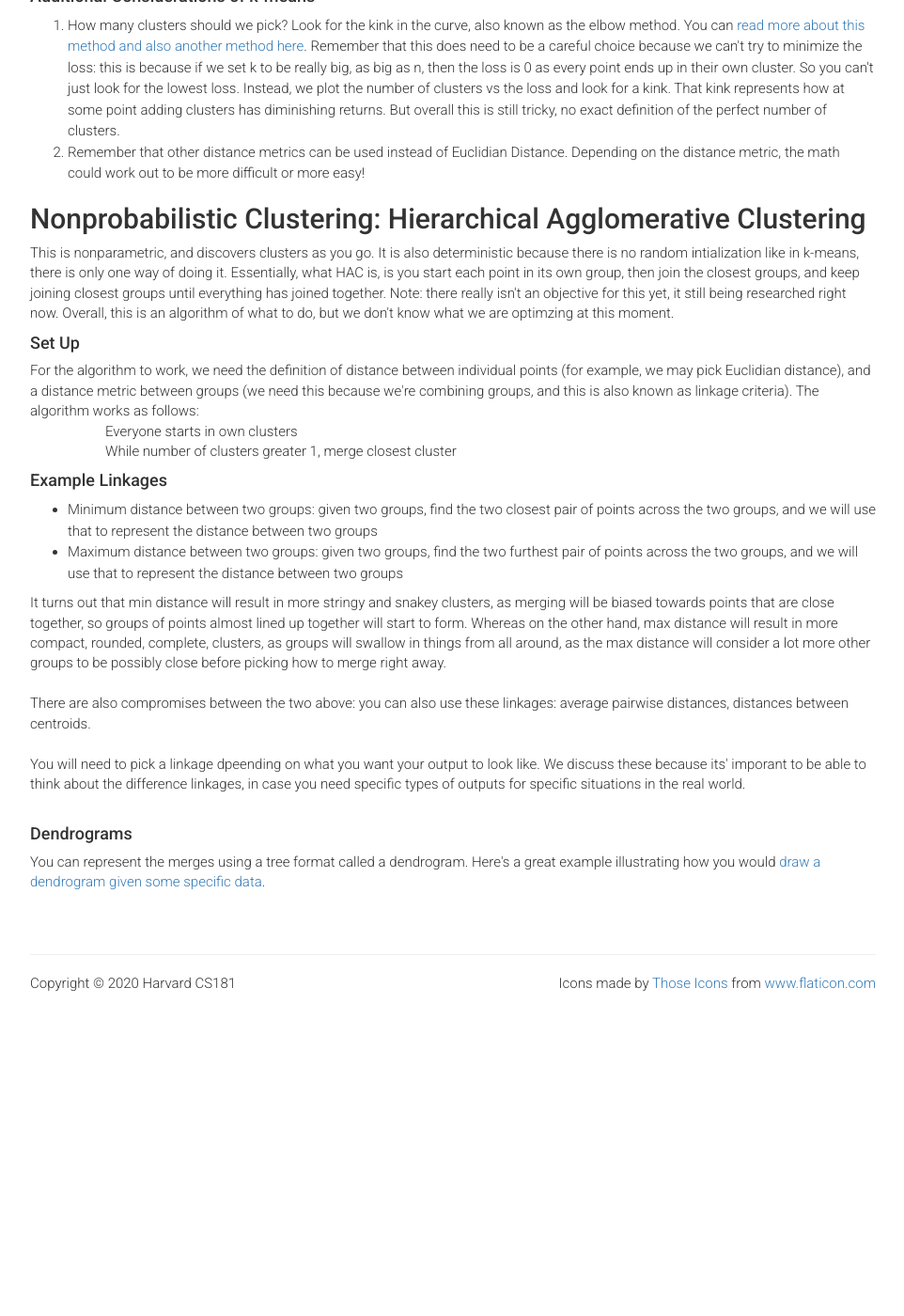
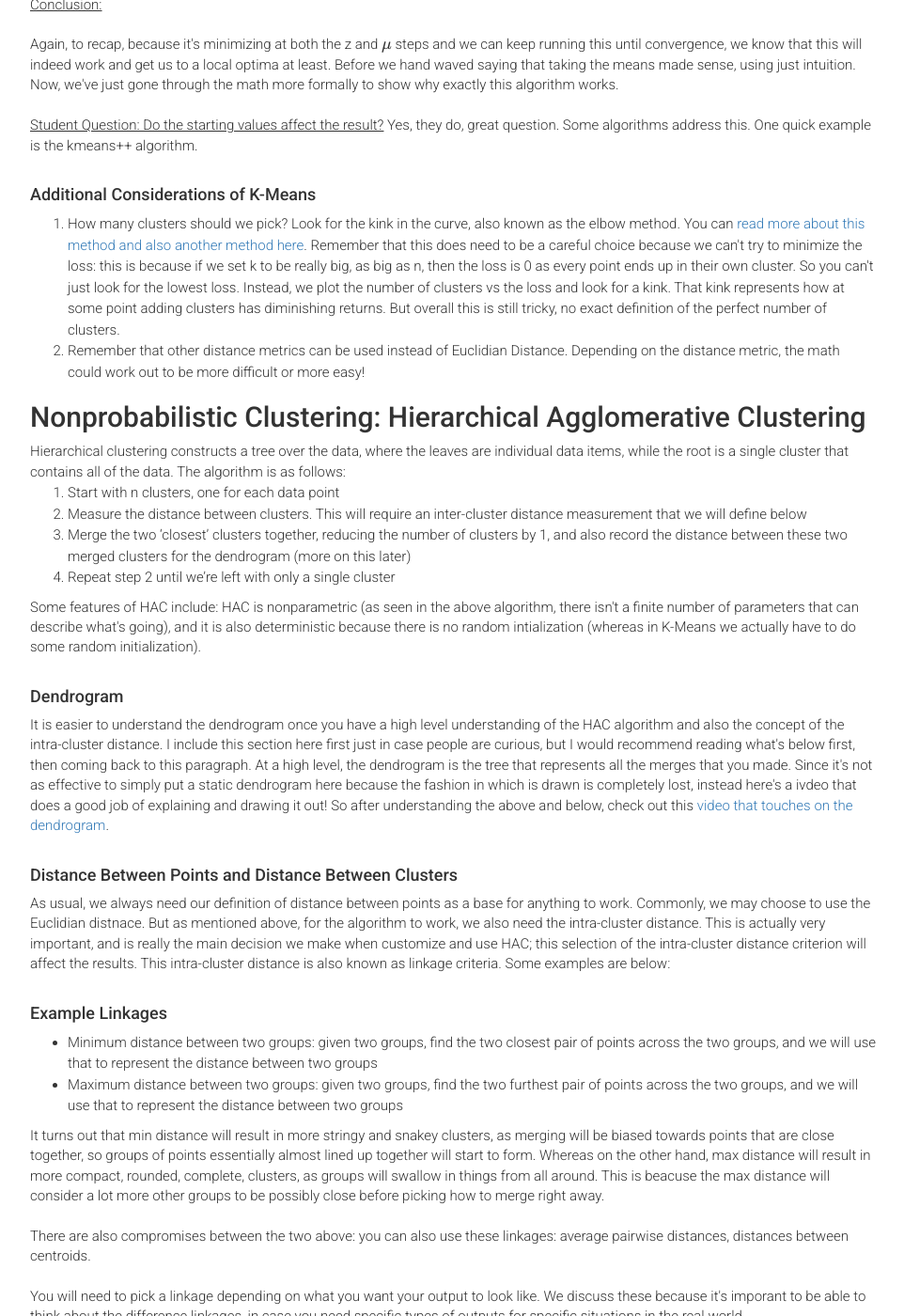
Before and after one commit to harvard-ml-courses/cs181-web-2020, a Jekyll site: the page built from recap13.html, in a window 1280 px wide and 1400 px high, scrolled down 3608 px. Shown: the whole window at 94% size, without its empty margins (158-1120 px from the left). Built offline with Jekyll 4.4.1, drawn with Linux system fonts in a browser that asks for light colours; formulas are drawn with MathJax 3; before the commit the page ends 4740 px from its top, so only the background shows below that; some of the changed text lies outside the part shown.

Commit message:
clean up HAC section of recap13

```diff
--- a/recap13.html
+++ b/recap13.html
@@ -18,15 +18,15 @@ weight: 0
       <ul>
         <li><a href="#recap13_1">Intro: Unsupervised Learning and Specifically Clustering</a></li>
         <li><a href="#recap13_2">General Summarization Task</a></li>
-        <li><a href="#recap13_3">Nonprobabilistic Clustering: k-means</a></li>
+        <li><a href="#recap13_3">Nonprobabilistic Clustering: K-Means</a></li>
         <li><a href="#recap13_4">Nonprobabilistic Clustering: Hierarchical Agglomerative Clustering</a></li>
       </ul>
 
-      <h2 id="recap13_1">Intro: Clustering</h2>
+      <h2 id="recap13_1">Intro: Clustering</h2><br>
 
       <h4>Intro to Unsupervised Learning</h4>
 
-      So far in the class, we've been doing supervised learning, where we were trying to predict y's given x's. Now, we'll look at unsupervised learning, where there are no more y's, and only x's. The task instead then, is to look at the data and "summarize" the data (the x's).
+      So far in the class, we've been doing supervised learning, where we were trying to predict y's given x's. Now, we'll look at unsupervised learning, where there are no more y's, and only x's. The task instead then, is to look at the data and "summarize" the data (the x's).<br><br>
 
       <h4>Intro to Clustering</h4>
 
@@ -56,11 +56,11 @@ weight: 0
         <li>How do we do it? There are a couple different ways, but today we're going to focus on nonprobabilistic clustering.</li>
       </ol>
 
-      <h2 id="recap13_3">Nonprobabilistic Clustering: k-means</h2>
+      <h2 id="recap13_3">Nonprobabilistic Clustering: K-Means</h2><br>
 
       <h4>Scenario and Notation</h4>
 
-      Let us dive into the k-means clustering algorithm. First, to set up our scenario:
+      Let us dive into the K-Means clustering algorithm. First, to set up our scenario:
 
       <ul>
         <li>We have our data $x_1, x_2, ..., x_n$</li>
@@ -71,7 +71,7 @@ weight: 0
         <li>$\mu_k is a "prototype" of the cluster. It's like a prototype that represents the cluster. The idea is it either represents or defines the middle point a gaven cluster (we will formalize this bellow). Note: it should also be a dimension d item, the same as the dimensions of x. It's true that it might not be possible that you might use the medioids instead of the average, for example, to select your "prototypes". For now, we're keeping things again, as general as possible.</li>
       </ul>
 
-
+      <br><br>
 
       <h4>The Objective</h4>
 
@@ -79,7 +79,7 @@ weight: 0
 
       $$\Sigma_n || x - \textrm{decode(encode(x))}||^2$$
 
-      We're going to rewrite this into our specific k-means situation.
+      We're going to rewrite this into our specific K-Means situation.
 
       $$min_{z, u} \Sigma_n \Sigma_k z_{nk} ||x_n - \mu_k||$$
 
@@ -90,15 +90,15 @@ weight: 0
 
       Note: at this point in time, we note that we will square the objective, as it won't affect the minimiation at all but will make the math easier down the road. Details to come later. Now the objective is:
 
-      $$min_{z, u} \Sigma_n \Sigma_k z_{nk} ||x_n - \mu_k||^2$$
+      $$min_{z, u} \Sigma_n \Sigma_k z_{nk} ||x_n - \mu_k||^2$$<br>
 
-      <h4>The Algorithm (k-means, Lloyd's algorithm)</h4>
+      <h4>The Algorithm (K-Means, Lloyd's algorithm)</h4>
 
-      In the above section, we just have the objective. Remember that there is also an algorithm necessary, and that these are two very different things. The k-means objective (what we wrote above) is ultimately is the loss we're trying to minimize. And now we'll look at the actual k-means algorithm, which is used to solve the above objective and different from the objective itself.
+      In the above section, we just have the objective. Remember that there is also an algorithm necessary, and that these are two very different things. The K-Means objective (what we wrote above) is ultimately is the loss we're trying to minimize. And now we'll look at the actual K-Means algorithm, which is used to solve the above objective and different from the objective itself.
 
-      Note: this k-means algorithm is also known as Lloyd's algorithm, and is a variation of block coordinate ascent. Block coordinate ascent (aka. alternating minimization) is an important concept overall so definitely note it down.<br><br>
+      Note: this K-Means algorithm is also known as Lloyd's algorithm, and is a variation of block coordinate ascent. Block coordinate ascent (aka. alternating minimization) is an important concept overall so definitely note it down.<br><br>
 
-      <u>Block Coordinate Ascent:</u> The core idea of block coordinate ascent is: given $\mu$, solving z is easy. And given z, easy to solve for $\mu$. Intuitively this makes sense in the k-means situation. Let's first look at when given $\mu$, solving for z: if you had the prototypes, you can just assign the points to clusters by picking the closest prototype, which will minimize the objective. Then if we are given z, and need to pick $\mu$, we can pick the means easily just by taking the average, which will also minimize the loss.<br><br>
+      <u>Block Coordinate Ascent:</u> The core idea of block coordinate ascent is: given $\mu$, solving z is easy. And given z, easy to solve for $\mu$. Intuitively this makes sense in the K-Means situation. Let's first look at when given $\mu$, solving for z: if you had the prototypes, you can just assign the points to clusters by picking the closest prototype, which will minimize the objective. Then if we are given z, and need to pick $\mu$, we can pick the means easily just by taking the average, which will also minimize the loss.<br><br>
 
       <u>Back to Algorithm</u>
 
@@ -115,7 +115,8 @@ weight: 0
           </ul>
         </li>
       </ol>
-      Note: Usually you will do several restarts and then pick the best because it is non convex)
+
+      Note: Usually you will do several restarts and then pick the best because it is non convex)<br><br>
 
        <h4>Why this Algorithm Works</h4>
 
@@ -143,31 +144,39 @@ weight: 0
 
        As you can see, this is exactly what the algorithm was doing, so it indeed was minimizing.<br><br>
 
-       <u>Conclusion</u><br><br>
+       <u>Conclusion:</u><br><br>
 
        Again, to recap, because it's minimizing at both the z and $\mu$ steps and we can keep running this until convergence, we know that this will indeed work and get us to a local optima at least. Before we hand waved saying that taking the means made sense, using just intuition. Now, we've just gone through the math more formally to show why exactly this algorithm works.<br><br>
 
-       <u>Student Question: Do the starting values affect the result?</u> Yes, they do, great question. Some algorithms address this. One quick example is the kmeans++ algorithm.<br>
+       <u>Student Question: Do the starting values affect the result?</u> Yes, they do, great question. Some algorithms address this. One quick example is the kmeans++ algorithm.<br><br>
 
-       <h4>Additional Considerations of k-means</h4>
+       <h4>Additional Considerations of K-Means</h4>
 
        <ol>
-         <li>How many clusters should we pick? Look for the kink in the curve, also known as the elbow method. You can <a href="https://medium.com/analytics-vidhya/how-to-determine-the-optimal-k-for-k-means-708505d204eb" target="_blank">read more about this method and also another method here</a>. Remember that this does need to be a careful choice because we can't try to minimize the loss: this is because if we set k to be really big, as big as n, then the loss is 0 as every point ends up in their own cluster. So you can't just look for the lowest loss. Instead, we plot the number of clusters vs the loss and look for a kink. That kink represents how at some point adding clusters has diminishing returns. But overall this is still tricky, no exact definition of the perfect number of clusters.</li>
+         <li>How many clusters should we pick? Look for the kink in the curve, also known as the elbow method. You can <a href="https://medium.com/analytics-vidhya/how-to-determine-the-optimal-k-for-K-Means-708505d204eb" target="_blank">read more about this method and also another method here</a>. Remember that this does need to be a careful choice because we can't try to minimize the loss: this is because if we set k to be really big, as big as n, then the loss is 0 as every point ends up in their own cluster. So you can't just look for the lowest loss. Instead, we plot the number of clusters vs the loss and look for a kink. That kink represents how at some point adding clusters has diminishing returns. But overall this is still tricky, no exact definition of the perfect number of clusters.</li>
          <li>Remember that other distance metrics can be used instead of Euclidian Distance. Depending on the distance metric, the math could work out to be more difficult or more easy!</li>
       </ol>
 
       <h2 id="recap13_4">Nonprobabilistic Clustering: Hierarchical Agglomerative Clustering</h2>
 
-      This is nonparametric, and discovers clusters as you go. It is also deterministic because there is no random intialization like in k-means, there is only one way of doing it. Essentially, what HAC is, is you start each point in its own group, then join the closest groups, and keep joining closest groups until everything has joined together. Note: there really isn't an objective for this yet, it still being researched right now. Overall, this is an algorithm of what to do, but we don't know what we are optimzing at this moment.
-
-      <h4>Set Up</h4>
-
-      For the algorithm to work, we need the definition of distance between individual points (for example, we may pick Euclidian distance), and a distance metric between groups (we need this because we're combining groups, and this is also known as linkage criteria). The algorithm works as follows:
+      Hierarchical clustering constructs a tree over the data, where the leaves are individual data items, while the root is a single cluster that contains all of the data. The algorithm is as follows:
 
       <ol>
-        <ul>Everyone starts in own clusters</ul>
-        <ul>While number of clusters greater 1, merge closest cluster</ul>
+        <li>Start with n clusters, one for each data point</li>
+        <li>Measure the distance between clusters. This will require an inter-cluster distance measurement that we will define below</li>
+        <li>Merge the two ‘closest’ clusters together, reducing the number of clusters by 1, and also record the distance between these two merged clusters for the dendrogram (more on this later)</li>
+        <li>Repeat step 2 until we’re left with only a single cluster</li>
       </ol>
+
+      Some features of HAC include: HAC is nonparametric (as seen in the above algorithm, there isn't a finite number of parameters that can describe what's going), and it is also deterministic because there is no random intialization (whereas in K-Means we actually have to do some random initialization).<br><br>
+
+      <h4>Dendrogram</h4>
+
+      It is easier to understand the dendrogram once you have a high level understanding of the HAC algorithm and also the concept of the intra-cluster distance. I include this section here first just in case people are curious, but I would recommend reading what's below first, then coming back to this paragraph. At a high level, the dendrogram is the tree that represents all the merges that you made. Since it's not as effective to simply put a static dendrogram here because the fashion in which is drawn is completely lost, instead here's a ivdeo that does a good job of explaining and drawing it out! So after understanding the above and below, check out this <a href="https://www.youtube.com/watch?v=OcoE7JlbXvY" target="_blank">video that touches on the dendrogram</a>.<br><br>
+
+      <h4>Distance Between Points and Distance Between Clusters</h4>
+
+      As usual, we always need our definition of distance between points as a base for anything to work. Commonly, we may choose to use the Euclidian distnace. But as mentioned above, for the algorithm to work, we also need the intra-cluster distance. This is actually very important, and is really the main decision we make when customize and use HAC; this selection of the intra-cluster distance criterion will affect the results. This intra-cluster distance is also known as linkage criteria. Some examples are below:<br><br>
 
       <h4>Example Linkages</h4>
 
@@ -176,14 +185,10 @@ weight: 0
         <li>Maximum distance between two groups: given two groups, find the two furthest pair of points across the two groups, and we will use that to represent the distance between two groups</li>
       </ul>
 
-      It turns out that min distance will result in more stringy and snakey clusters, as merging will be biased towards points that are close together, so groups of points almost lined up together will start to form. Whereas on the other hand, max distance will result in more compact, rounded, complete, clusters, as groups will swallow in things from all around, as the max distance will consider a lot more other groups to be possibly close before picking how to merge right away.<br><br>
+      It turns out that min distance will result in more stringy and snakey clusters, as merging will be biased towards points that are close together, so groups of points essentially almost lined up together will start to form. Whereas on the other hand, max distance will result in more compact, rounded, complete, clusters, as groups will swallow in things from all around. This is beacuse the max distance will consider a lot more other groups to be possibly close before picking how to merge right away.<br><br>
 
       There are also compromises between the two above: you can also use these linkages: average pairwise distances, distances between centroids.<br><br>
 
-      You will need to pick a linkage dpeending on what you want your output to look like. We discuss these because its' imporant to be able to think about the difference linkages, in case you need specific types of outputs for specific situations in the real world.<br><br>
-
-      <h4>Dendrograms</h4>
-
-      You can represent the merges using a tree format called a dendrogram. Here's a great example illustrating how you would <a href="https://www.displayr.com/what-is-dendrogram/" taget="_blank">draw a dendrogram given some specific data</a>.
+      You will need to pick a linkage depending on what you want your output to look like. We discuss these because it's imporant to be able to think about the difference linkages, in case you need specific types of outputs for specific situations in the real world.<br><br>
     </div>
 </section>
```
